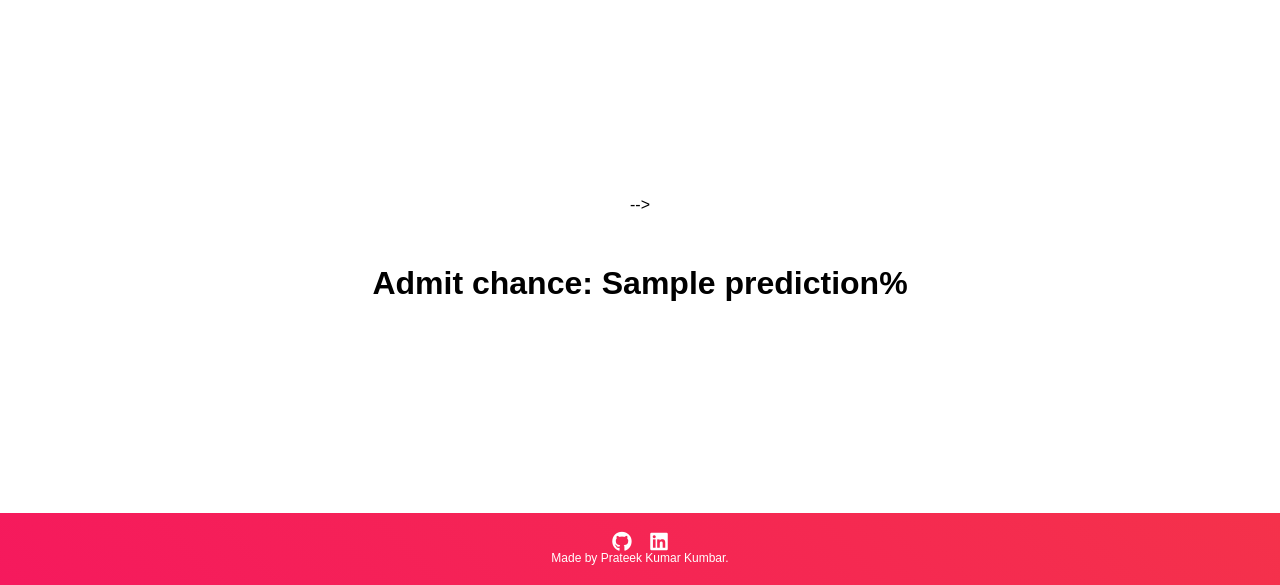
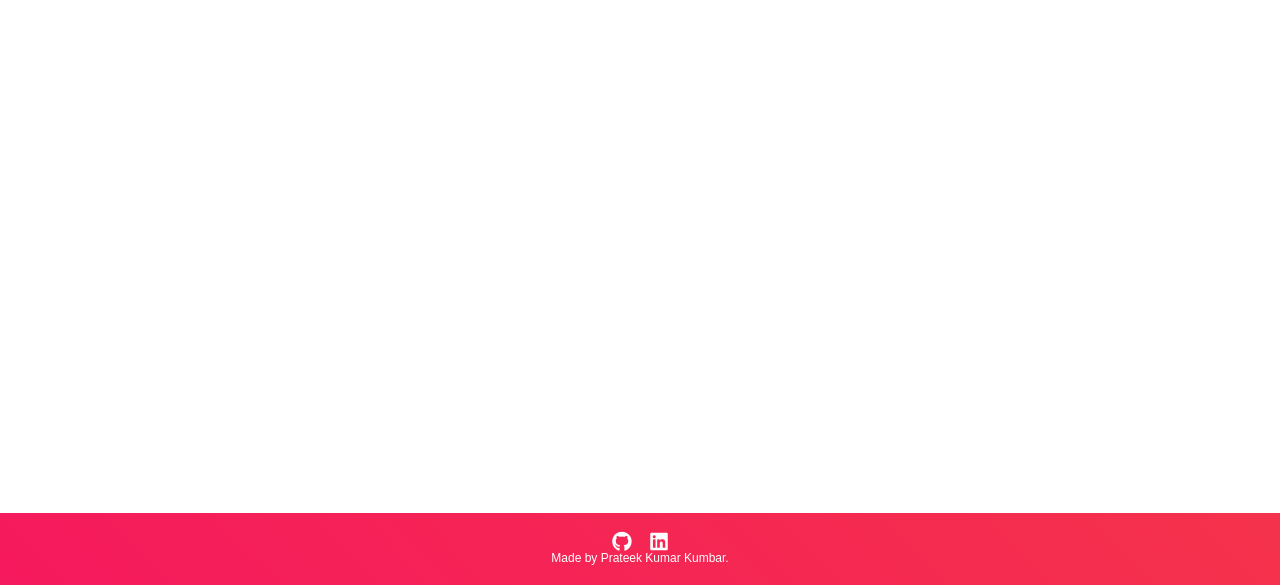
Before and after one commit to prateekkumbar4546/University-Admission-Predictor, a Flask app: template templates/result.html in a window 1280 px wide. Shown: the part 215-800 px from the top of the page. Run offline with Flask 2, Linux system fonts and the light colour scheme; the template is opened without the code that fills it: most values are stand-ins (such as "Sample title", 1, 10 or a date in 2020); parts of the project's set-up code (start-up, migrations or seed data) failed here and were passed over; some libraries are stand-ins or nearby versions.

Commit message:
Update result.html

```diff
--- a/templates/result.html
+++ b/templates/result.html
@@ -29,14 +29,6 @@
 				<h1>Admit chance: {{prediction}}%</h1>
 			{% endif %}
 		</div>
-		-->
-
-		<!-- Result -->
-		<div class="results">
-			{% if prediction %}
-			<h1>Admit chance: {{prediction}}%</h1>
-			{% endif %}
-		</div>
 
 		<!-- Footer -->
 		<div class='footer'>
```
